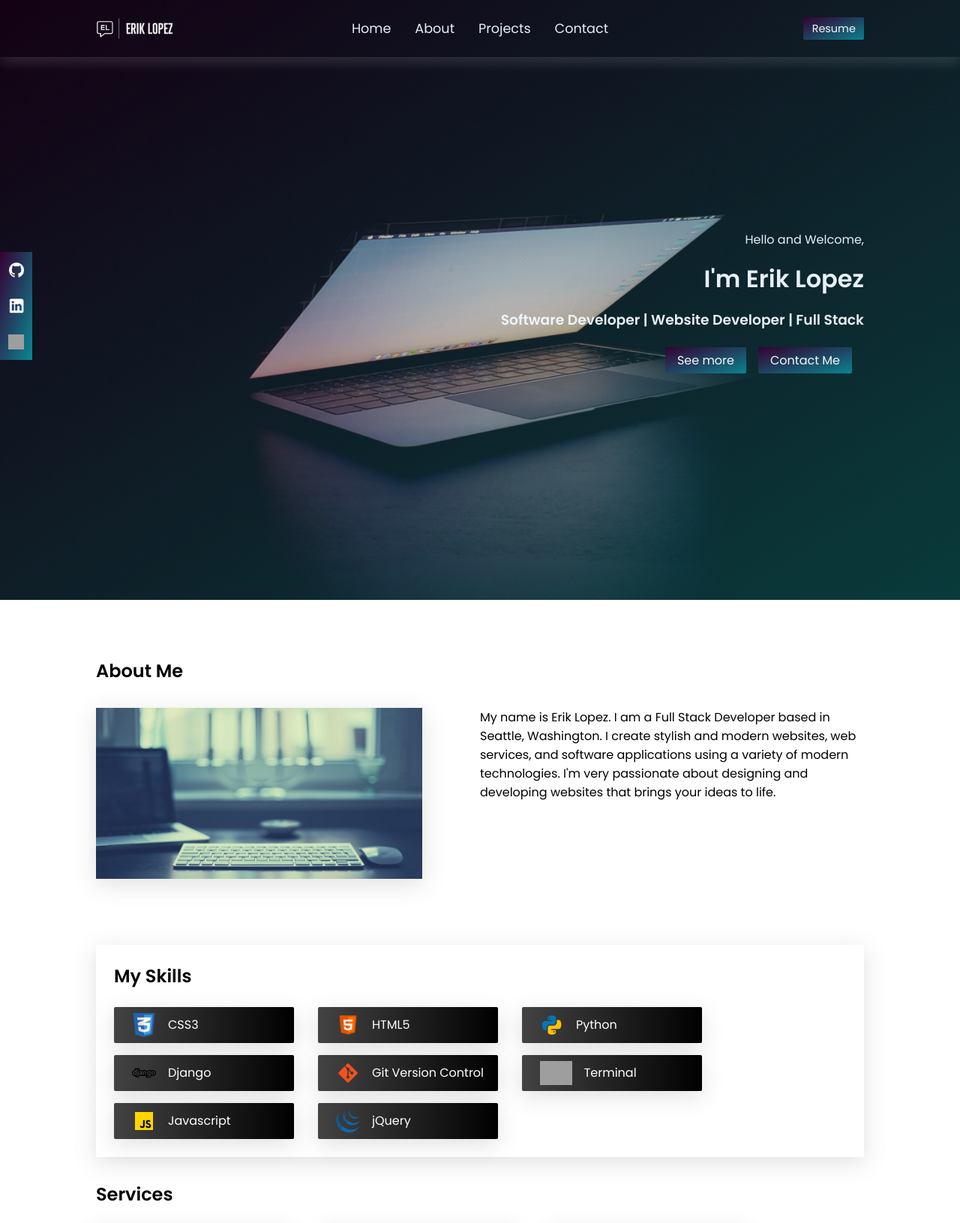
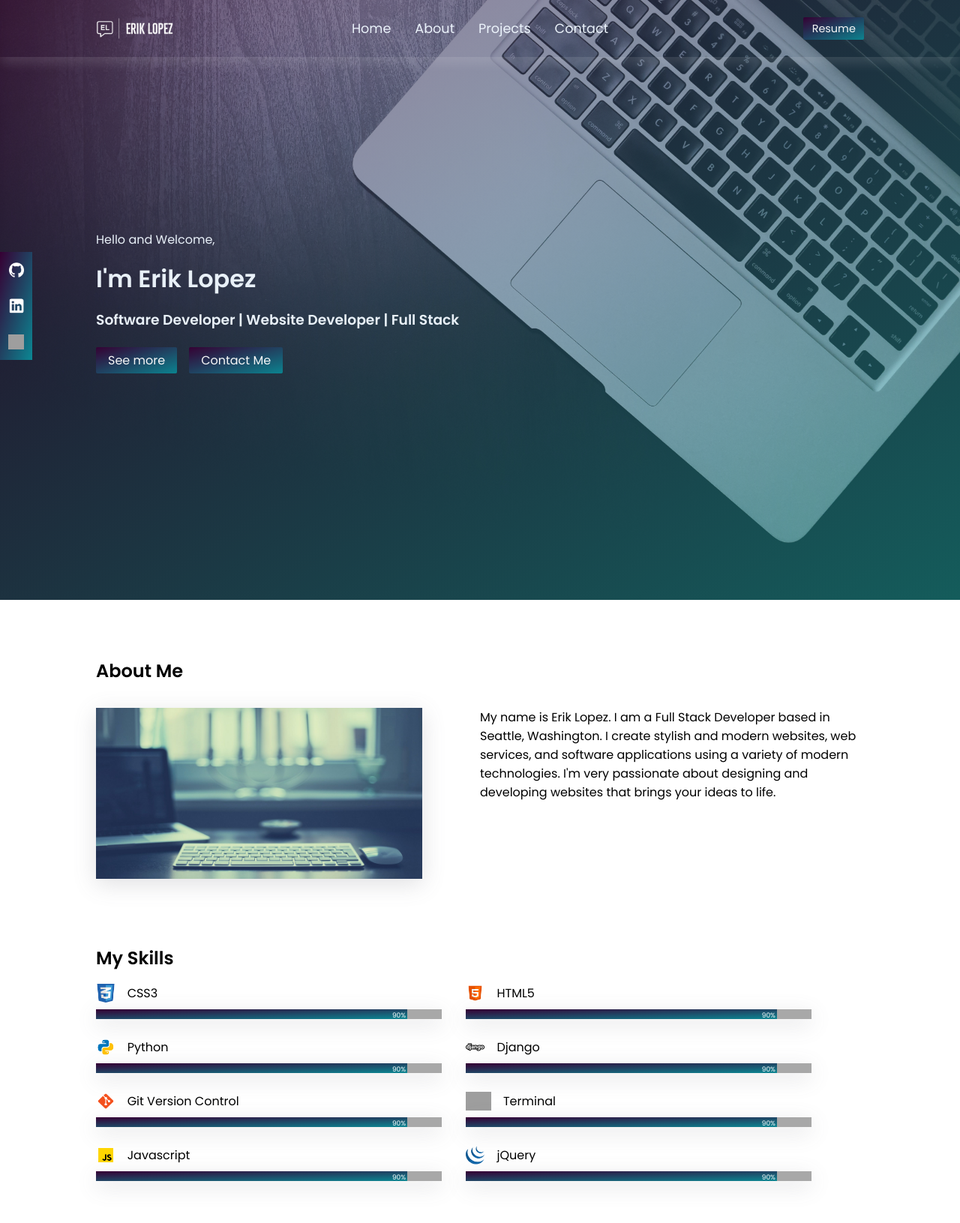
Before and after one commit to eriklopezalfaro/Personal-Website, a Django app: page / in a window 1280 px wide. Shown: the top 1631 px of the page at 75% size. Run offline with Django 3.2, Linux system fonts and the light colour scheme; data comes from the database, SQL or seed files in the repository; some libraries are stand-ins or nearby versions; grey boxes are pictures that could not be loaded.

Commit message:
Finishing final layout of sections

```diff
--- a/portfolio/static/portfolio/style.css
+++ b/portfolio/static/portfolio/style.css
@@ -34,7 +34,7 @@ html {
 /* ---------------------------------------------------- HEADER --------------------------------------------------------- */
 .hero-image {
     /* background-image: linear-gradient(to bottom right,rgba(14, 12, 12, 0.35), rgba(0, 0, 0, 0.35)), url("../portfolio/images/bg.jpg"); */
-    background-image: linear-gradient(to bottom right,rgba(54, 0, 54, 0.35), rgba(24, 168, 168, 0.35)), url("../portfolio/images/bg.jpg");
+    background-image: linear-gradient(to bottom right,rgba(54, 0, 54, 0.55), rgba(24, 168, 168, 0.50)), url("../portfolio/images/four.jpg");
     /* background-image: linear-gradient(rgba(0, 0, 0, 0.7), rgba(0, 0, 0, 0.7)), url("../portfolio/images/bg.jpg"); */
     /* background: linear-gradient(to bottom right, #0b8793, #360033); */
     background-position: center;
@@ -72,7 +72,7 @@ html {
     width: 80%;
     font-family: var(--primary);
     justify-content: center;
-    align-items: flex-end;
+    align-items: flex-start;
 }
 /* ------------------------------------------------------- NAV ------------------------------------------------------- */
 nav {
@@ -384,35 +384,43 @@ center h2 {
     flex-wrap: wrap;
     gap: 1rem 2rem;
     margin-bottom: 2rem;
-    box-shadow: rgba(100, 100, 111, 0.2) 0px 7px 29px 0px;
-    padding: 1.5rem;
 }
 .skill {
-    width: 15rem;
-    height: 3rem;
-    padding: 0.5rem;
+    /* width: 15rem; break width media querie */
+    width: 45%;
+    height: 3.5rem;
     display: flex;
-    justify-content: flex-start;
-    align-items: center;
-    /* background: var(--buttons); */
-    background:  linear-gradient(to right, #434343 0%, black 100%);
-    color: #fff;
+    flex-direction: column;
+    color:#000;
     border-radius: 2px;
-    box-shadow: rgba(100, 100, 111, 0.2) 0px 7px 29px 0px;
+    /* box-shadow: rgba(100, 100, 111, 0.2) 0px 0.5rem 0.5rem 0px; */
 }
 .skill-cont {
     display: flex;
-    justify-content: center;
     align-items: center;
     width: fit-content;
-    height: fit-content;
-    text-align: center;
+    height: 2.9rem;
 }
 .skill-cont .image {
     height: 2rem;
     object-fit: contain;
-    padding: 0 1rem;
-
+    padding: 0.2rem 1rem 0.2rem 0;
+}
+.skill .bar-box {
+    width: 100%;
+    text-align: right;
+    box-shadow: rgba(100, 100, 111, 0.2) 0px 7px 29px 0px;
+    background: rgb(168, 168, 168);
+}
+.skill .bar p {
+    font-size: xx-small;
+    color: #fff;
+}
+.skill .bar {
+    height: 0.8rem;
+    padding: 0.1rem;
+    width: 90%;
+    background: var(--buttons);
 }
 /* ---------------------------------------------------------- SERVICES --------------------------------------------------- */
 .Services h2 {
@@ -423,7 +431,7 @@ center h2 {
 .Services .services-list {
     display: flex;
     flex-wrap: wrap;
-    gap: 1rem 3rem;
+    gap: 2rem 3rem;
 }
 .Services .service {
     width: 16rem;
@@ -478,12 +486,12 @@ center h2 {
     -webkit-flex-direction: column;
     flex-direction: column;
     padding: 13px 0;
-    margin: 10px auto;
+    margin: 0 auto;
 }
 .Projects h2 {
-    margin: 1rem 0;
+    margin-bottom: 1rem;
     padding: 1rem 0;
-    margin-top: 7.5%;
+    /* margin-top: 7.5%; */
     font-family: var(--primary);
 }
 .project-container {
@@ -494,13 +502,15 @@ center h2 {
     margin: 1rem 0;
     flex-wrap: wrap;
     gap: 2.2rem 0;
+    /* media querie this */
 }
 .project {
     position: relative;
-    /* background:  linear-gradient(to right, #242424 0%, black 100%); */
-    background: var(--buttons);
+    background:  linear-gradient(to right, #242424 0%, black 100%);
+    /* background: var(--buttons); */
+
     height: 25rem;
-    box-shadow: -1rem 0 2.5rem rgba(255, 254, 254, 0.65);
+    /* box-shadow: -1rem 0 2.5rem rgba(255, 254, 254, 0.65); */
     transition: .1s;
     width: 33%;
 }
@@ -511,6 +521,8 @@ center h2 {
 .project:hover {
     /* transform: translateY(-1rem); */
     transform: translate(-1rem, -1.5rem);
+    box-shadow: -1rem 0 2.5rem rgba(255, 254, 254, 0.65);
+
 }
 /* .project:hover~.project {
     transform: translateX(110px);
@@ -525,7 +537,7 @@ center h2 {
 }
 .project h3, .project p, .project a {
     margin: 0 1rem;
-    padding-top: 1rem;
+    padding-top: 0.5rem;
     font-family: var(--primary);
     color: aliceblue;
 }
@@ -545,6 +557,7 @@ center h2 {
     height: clamp(34rem, 100vh, 57rem);
 }
 .Contact .container {
+    margin-top: 5%;
     display: flex;
     width: min(80vw, 1000px);
     height: clamp(30rem, 60vh, 32rem);
@@ -669,14 +682,17 @@ center h2 {
 /* ----------------------------------------------------- FOOTER ------------------------------------------------------ */
 footer {
     padding: 1rem 0;
+    background-image: linear-gradient(to bottom right,rgba(54, 0, 54, 0.55), rgba(24, 168, 168, 0.50)), url("../portfolio/images/four.jpg");
 }
 footer p {
     display: flex;
     font-family: var(--primary);
-    width: 100vw;
+    width: 80vw;
+    margin: auto;
     justify-content: center;
     align-items: center;
     padding: 0.1rem 0;
+    color: #fff;
 }
 /* ----------------------------------------------------- MEDIA QUERIES ------------------------------------------------------ */
 /* need to take away hover event and change flex direction for mobile */
--- a/portfolio/templates/portfolio/index.html
+++ b/portfolio/templates/portfolio/index.html
@@ -15,27 +15,18 @@
     </div>
 </section>
 <section class="Skills">
+    <h2>My Skills</h2>
     <div class="skills-list">
-        <h2>My Skills</h2>
         {% for skill in skills %}
         <div class="skill">
             <div class="skill-cont">
                 <img class="image" src="{{ skill.image.url }}" alt="skill">
                 <p>{{ skill.title }}</p>
             </div>
-        </div>
-        {% endfor %}
-    </div>
-</section>
-<section class="Services">
-    <h2>Services</h2>
-    <div class="services-list">
-        {% for service in services %}
-        <div class="service">
-            <img class="image" src="{{ service.image.url }}" alt="service">
-            <div class="details">
-                <h3>{{ service.title }}</h3>
-                <p>{{ service.detail }}</p>
+            <div class="bar-box">
+                <div class="bar">
+                    <p>90%</p>
+                </div>
             </div>
         </div>
         {% endfor %}
@@ -52,6 +43,21 @@
                 <h3>{{ project.title }}</h3>
                 <p><span class="technologies">Technologies:</span> {{ project.description }}</p>
                 <a href="{{ project.url }}">Github</a>
+            </div>
+        </div>
+        {% endfor %}
+    </div>
+</section>
+<!----------------------------SERVICES------------------------->
+<section class="Services">
+    <h2>Services</h2>
+    <div class="services-list">
+        {% for service in services %}
+        <div class="service">
+            <img class="image" src="{{ service.image.url }}" alt="service">
+            <div class="details">
+                <h3>{{ service.title }}</h3>
+                <p>{{ service.detail }}</p>
             </div>
         </div>
         {% endfor %}
```
Also changed, not shown: portfolio/static/portfolio/images/four.jpg (added), portfolio/static/portfolio/images/one.jpg (added), portfolio/static/portfolio/images/three.jpg (added), portfolio/static/portfolio/images/two.jpg (added), 1 other file.
